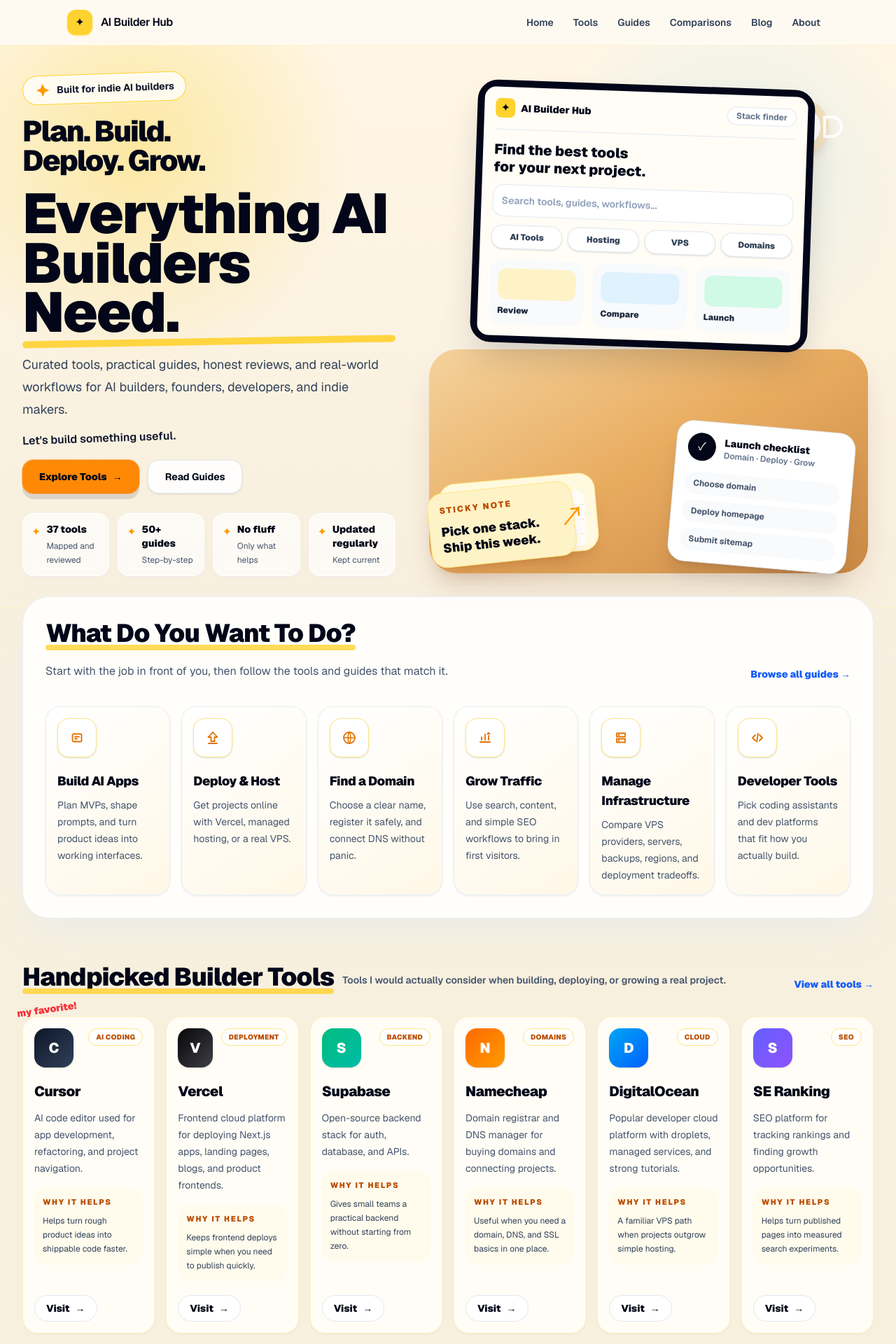
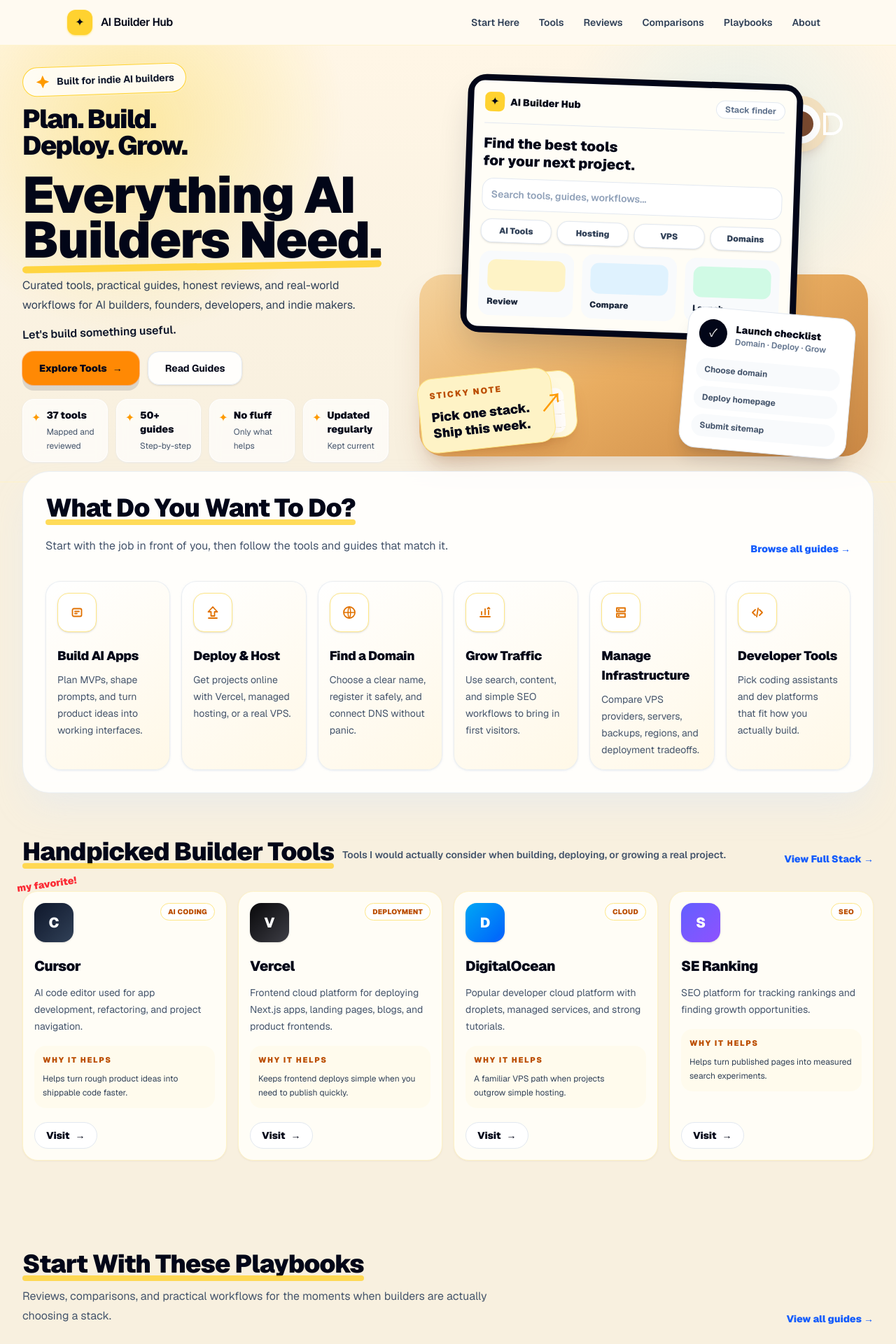
Before and after one commit to monaflare-art/ai-builder-hub, a Next.js app: page / in a window 1280 px wide. Shown: the top 1920 px of the page at 70% size. Built offline with nearby package versions, Linux system fonts and the light colour scheme.

Commit message:
Polish homepage for stronger commercial content and trust

```diff
--- a/src/app/page.tsx
+++ b/src/app/page.tsx
@@ -67,24 +67,6 @@ const handpickedTools = [
     note: "Fast frontend deployment for Next.js projects.",
     why: "Keeps frontend deploys simple when you need to publish quickly.",
     accent: "from-zinc-950 to-zinc-700",
-  },
-  {
-    name: "Supabase",
-    slug: null,
-    fallbackHref: "https://supabase.com/",
-    category: "Backend",
-    note: "Open-source backend stack for auth, database, and APIs.",
-    why: "Gives small teams a practical backend without starting from zero.",
-    accent: "from-emerald-500 to-teal-500",
-  },
-  {
-    name: "Namecheap",
-    slug: "namecheap",
-    fallbackHref: "https://www.namecheap.com/",
-    category: "Domains",
-    note: "Register domains and manage DNS before launch.",
-    why: "Useful when you need a domain, DNS, and SSL basics in one place.",
-    accent: "from-orange-500 to-amber-500",
   },
   {
     name: "DigitalOcean",
@@ -221,8 +203,8 @@ export default function Home() {
       <section className="relative overflow-hidden border-b border-amber-100/80 bg-[#fff4df]">
         <div className="absolute inset-0 bg-[radial-gradient(circle_at_15%_18%,rgba(250,204,21,0.32),transparent_25%),radial-gradient(circle_at_82%_22%,rgba(125,211,252,0.18),transparent_22%),linear-gradient(180deg,#fff6e6_0%,#f8f0df_92%)]" />
         <div className="absolute inset-x-0 bottom-0 h-20 bg-gradient-to-t from-[#f8f0df] to-transparent" />
-        <div className="relative mx-auto grid min-h-[540px] max-w-7xl gap-8 px-5 pb-6 pt-7 sm:px-6 lg:grid-cols-[0.9fr_1.1fr] lg:px-8 lg:pb-8 lg:pt-7">
-          <div className="relative z-10 flex flex-col justify-center py-3">
+        <div className="relative mx-auto grid min-h-[455px] max-w-7xl gap-7 px-5 pb-5 pt-6 sm:px-6 lg:grid-cols-[0.88fr_1.12fr] lg:px-8 lg:pb-6 lg:pt-6">
+          <div className="relative z-10 flex flex-col justify-center py-1">
             <p className="inline-flex w-fit rotate-[-2deg] items-center gap-2 rounded-full border border-amber-300 bg-white/78 px-4 py-2 text-sm font-bold text-slate-900 shadow-sm shadow-amber-100/70">
               <span className="text-amber-500">
                 <Icon name="spark" />
@@ -231,9 +213,9 @@ export default function Home() {
             </p>
             <h1
               aria-label="Plan. Build. Deploy. Grow. Everything AI Builders Need."
-              className="mt-5 max-w-3xl text-[3rem] font-black leading-[0.88] tracking-tight text-slate-950 sm:text-[4.9rem] lg:text-[5rem]"
+              className="mt-4 max-w-3xl text-[2.75rem] font-black leading-[0.88] tracking-tight text-slate-950 sm:text-[4.45rem] lg:text-[4.55rem]"
             >
-              <span className="block text-3xl font-black leading-none text-slate-950 sm:text-4xl lg:text-[2.6rem]">
+              <span className="block text-3xl font-black leading-none text-slate-950 sm:text-4xl lg:text-[2.35rem]">
                 Plan. Build.
                 <br />
                 Deploy. Grow.
@@ -245,14 +227,14 @@ export default function Home() {
                 <span className="absolute -bottom-3 left-0 h-2.5 w-full rotate-[-1deg] rounded-full bg-amber-300/90" />
               </span>
             </h1>
-            <p className="mt-6 max-w-xl text-lg leading-8 text-slate-700">
+            <p className="mt-5 max-w-xl text-base leading-7 text-slate-700">
               Curated tools, practical guides, honest reviews, and real-world workflows for AI
               builders, founders, developers, and indie makers.
             </p>
             <p className="mt-2 rotate-[-2deg] text-base font-semibold text-slate-900">
               Let&apos;s build something useful.
             </p>
-            <div className="mt-6 flex flex-col gap-3 sm:flex-row">
+            <div className="mt-5 flex flex-col gap-3 sm:flex-row">
               <Link
                 href="/tools"
                 className="inline-flex h-12 items-center justify-center rounded-2xl bg-orange-400 px-6 text-sm font-black text-slate-950 shadow-[0_8px_0_rgba(15,23,42,0.12)] ring-1 ring-orange-500/40 transition hover:-translate-y-1 hover:bg-amber-300"
@@ -267,7 +249,7 @@ export default function Home() {
                 Read Guides
               </Link>
             </div>
-            <div className="mt-7 grid max-w-2xl grid-cols-2 gap-3 sm:grid-cols-4">
+            <div className="mt-5 grid max-w-2xl grid-cols-2 gap-3 sm:grid-cols-4">
               {trustIndicators.map((item) => (
                 <div key={item.value} className="flex items-start gap-2 rounded-2xl border border-white/80 bg-white/68 p-3 shadow-sm shadow-slate-200/60 backdrop-blur">
                   <span className="mt-0.5 text-amber-500">✦</span>
@@ -280,17 +262,17 @@ export default function Home() {
             </div>
           </div>
 
-          <div className="relative hidden min-h-[470px] lg:block">
-            <div className="absolute bottom-4 left-4 right-2 h-[320px] rounded-[2.5rem] bg-[linear-gradient(150deg,#f4d29d_0%,#e9ad61_48%,#c98744_100%)] shadow-2xl shadow-amber-900/18" />
-            <div className="absolute bottom-10 left-8 h-28 w-56 rotate-[-5deg] rounded-[1.5rem] border border-amber-200 bg-[#fff9df] shadow-xl shadow-amber-900/10" />
-            <div className="absolute bottom-12 left-16 h-20 w-44 rotate-[-5deg] rounded-xl border-l-4 border-amber-300 bg-[repeating-linear-gradient(180deg,#fffdfa_0,#fffdfa_20px,#e8dfc8_21px)]" />
+          <div className="relative hidden min-h-[390px] lg:block">
+            <div className="absolute bottom-3 left-4 right-2 h-[260px] rounded-[2.2rem] bg-[linear-gradient(150deg,#f4d29d_0%,#e9ad61_48%,#c98744_100%)] shadow-2xl shadow-amber-900/18" />
+            <div className="absolute bottom-8 left-8 h-24 w-52 rotate-[-5deg] rounded-[1.5rem] border border-amber-200 bg-[#fff9df] shadow-xl shadow-amber-900/10" />
+            <div className="absolute bottom-10 left-16 h-16 w-40 rotate-[-5deg] rounded-xl border-l-4 border-amber-300 bg-[repeating-linear-gradient(180deg,#fffdfa_0,#fffdfa_18px,#e8dfc8_19px)]" />
             <div className="absolute right-16 top-12 h-20 w-20 rounded-full bg-[#f3e0bf] shadow-lg shadow-amber-900/10">
               <div className="absolute inset-3 rounded-full border-[10px] border-white bg-[#7b4a2f]" />
               <div className="absolute -right-5 top-6 h-8 w-7 rounded-r-full border-4 border-white" />
             </div>
 
-            <div className="absolute left-20 top-7 w-[74%] max-w-[540px] rotate-[2deg] rounded-[1.8rem] border-[10px] border-slate-950 bg-slate-950 shadow-2xl shadow-slate-900/20">
-              <div className="rounded-[1rem] bg-[#fffdf6] p-4">
+            <div className="absolute left-20 top-6 w-[72%] max-w-[500px] rotate-[2deg] rounded-[1.7rem] border-[9px] border-slate-950 bg-slate-950 shadow-2xl shadow-slate-900/20">
+              <div className="rounded-[0.95rem] bg-[#fffdf6] p-4">
                 <div className="flex items-center justify-between gap-4 border-b border-slate-200 pb-4">
                   <div className="flex items-center gap-2">
                     <span className="flex size-7 items-center justify-center rounded-lg bg-amber-300 text-slate-950">✦</span>
@@ -316,7 +298,7 @@ export default function Home() {
                       </div>
                     ))}
                   </div>
-                  <div className="mt-4 grid gap-3 sm:grid-cols-3">
+                  <div className="mt-3 grid gap-3 sm:grid-cols-3">
                     {["Review", "Compare", "Launch"].map((label, index) => (
                       <div key={label} className="rounded-2xl bg-slate-50 p-3">
                         <div className={`h-11 rounded-xl ${index === 0 ? "bg-amber-100" : index === 1 ? "bg-sky-100" : "bg-emerald-100"}`} />
@@ -328,7 +310,7 @@ export default function Home() {
               </div>
             </div>
 
-            <div className="absolute bottom-8 left-4 w-52 rotate-[-6deg] rounded-[1.4rem] border border-amber-200 bg-amber-100 p-4 shadow-xl shadow-amber-900/10">
+            <div className="absolute bottom-6 left-4 w-48 rotate-[-6deg] rounded-[1.4rem] border border-amber-200 bg-amber-100 p-4 shadow-xl shadow-amber-900/10">
               <p className="text-xs font-black uppercase tracking-[0.18em] text-amber-700">sticky note</p>
               <p className="mt-3 text-lg font-black leading-tight text-slate-950">
                 Pick one stack.
@@ -338,7 +320,7 @@ export default function Home() {
               <span className="absolute -right-4 top-8 text-4xl text-amber-500">↗</span>
             </div>
 
-            <div className="absolute bottom-6 right-8 w-64 rotate-[5deg] rounded-[1.5rem] border border-slate-200 bg-white p-4 shadow-xl shadow-slate-900/10">
+            <div className="absolute bottom-4 right-8 w-60 rotate-[5deg] rounded-[1.5rem] border border-slate-200 bg-white p-4 shadow-xl shadow-slate-900/10">
               <div className="flex items-center gap-3">
                 <span className="flex size-10 items-center justify-center rounded-full bg-slate-950 text-white">✓</span>
                 <div>
@@ -407,14 +389,14 @@ export default function Home() {
               </div>
             </div>
             <Link href="/tools" className="text-sm font-black text-blue-600 hover:text-blue-800">
-              View all tools →
+              View Full Stack →
             </Link>
           </div>
           <div className="relative mt-9">
             <p className="absolute -left-2 -top-5 hidden rotate-[-8deg] text-sm font-black text-red-500 lg:block">
               my favorite!
             </p>
-          <div className="grid gap-4 sm:grid-cols-2 lg:grid-cols-6">
+          <div className="grid gap-4 sm:grid-cols-2 lg:grid-cols-4">
             {handpickedTools.map((item) => {
               const tool = findTool(item.slug);
               const href = tool ? `/tools/${tool.slug}` : item.fallbackHref;
@@ -541,6 +523,25 @@ export default function Home() {
         ) : null}
       </section>
 
+      <section className="mx-auto max-w-7xl px-5 pb-14 sm:px-6 lg:px-8 lg:pb-16">
+        <div className="grid gap-6 rounded-[2rem] border border-amber-100 bg-[#fffdf6] p-6 shadow-sm shadow-amber-900/5 sm:p-8 lg:grid-cols-[0.78fr_1.22fr] lg:items-center">
+          <div>
+            <p className="inline-flex rotate-[-2deg] rounded-full border border-amber-200 bg-amber-50 px-3 py-1.5 text-xs font-black uppercase tracking-[0.16em] text-amber-700">
+              Built by an independent builder
+            </p>
+            <h2 className="mt-4 text-3xl font-black tracking-tight text-slate-950 sm:text-4xl">
+              Why I Built This
+            </h2>
+          </div>
+          <p className="text-base leading-8 text-slate-700">
+            AI Builder Hub is built to make tool decisions easier for indie builders,
+            developers, and founders. Instead of opening 20 tabs to compare hosting,
+            domains, VPS providers, SEO tools, and AI coding platforms, this site
+            organizes the practical choices builders actually face.
+          </p>
+        </div>
+      </section>
+
       <section className="border-y border-amber-100/80 bg-[#fff7e8]">
         <div className="mx-auto grid max-w-7xl gap-8 px-5 py-14 sm:px-6 lg:grid-cols-[0.82fr_1.18fr] lg:px-8 lg:py-16">
           <div>
@@ -554,8 +555,8 @@ export default function Home() {
           </div>
           <div className="grid gap-4 sm:grid-cols-3">
             {[
-              ["For founders", "Pick a stack without losing a week to tool research."],
-              ["For developers", "Compare hosting, VPS, domains, and SEO tools before you commit."],
+              ["For founders", "Choose a stack without wasting a week on tool research."],
+              ["For developers", "Compare hosting, VPS, domains, and SEO tools before committing."],
               ["For indie makers", "Build, publish, measure, and improve with fewer detours."],
             ].map(([title, copy]) => (
               <div key={title} className="rounded-[1.4rem] border border-amber-100 bg-white/78 p-6 shadow-sm shadow-amber-900/5">
--- a/src/components/site-footer.tsx
+++ b/src/components/site-footer.tsx
@@ -5,18 +5,25 @@ const footerGroups = [
     title: "Explore",
     links: [
       { href: "/tools", label: "Tools" },
-      { href: "/blog", label: "Blog" },
+      { href: "/blog", label: "Playbooks" },
       { href: "/blog?category=Comparisons", label: "Comparisons" },
-      { href: "/blog?category=Tutorials", label: "Guides" },
+      { href: "/blog?category=Reviews", label: "Reviews" },
     ],
   },
   {
-    title: "Categories",
+    title: "Popular Reviews",
     links: [
-      { href: "/blog/best-vps-for-developers", label: "VPS & Cloud" },
-      { href: "/blog/best-domain-registrars", label: "Domains" },
-      { href: "/blog/best-ai-coding-tools", label: "AI Coding" },
-      { href: "/blog/how-to-get-first-website-visitors", label: "Growth" },
+      { href: "/blog/hostinger-review-2026", label: "Hostinger Review" },
+      { href: "/blog/vultr-review-2026", label: "Vultr Review" },
+      { href: "/blog/semrush-review-2026", label: "Semrush Review" },
+    ],
+  },
+  {
+    title: "Popular Comparisons",
+    links: [
+      { href: "/blog/vultr-vs-digitalocean-for-developers", label: "Vultr vs DigitalOcean" },
+      { href: "/blog/semrush-vs-ahrefs", label: "Semrush vs Ahrefs" },
+      { href: "/blog/hostinger-vs-siteground", label: "Hostinger vs SiteGround" },
     ],
   },
   {
@@ -35,7 +42,7 @@ const footerGroups = [
 export function SiteFooter() {
   return (
     <footer className="border-t border-amber-100 bg-[#fff7e8]">
-      <div className="mx-auto grid max-w-7xl gap-10 px-5 py-12 sm:px-6 lg:grid-cols-[1.1fr_2fr] lg:px-8">
+      <div className="mx-auto grid max-w-7xl gap-10 px-5 py-12 sm:px-6 lg:grid-cols-[1fr_2.3fr] lg:px-8">
         <div>
           <Link href="/" className="inline-flex items-center gap-3" aria-label="AI Builder Hub home">
             <span className="flex size-10 items-center justify-center rounded-2xl bg-amber-300 text-base font-black text-slate-950 shadow-sm shadow-amber-200">
@@ -50,7 +57,7 @@ export function SiteFooter() {
             © {new Date().getFullYear()} AI Builder Hub.
           </p>
         </div>
-        <div className="grid gap-8 sm:grid-cols-3">
+        <div className="grid gap-8 sm:grid-cols-2 lg:grid-cols-4">
           {footerGroups.map((group) => (
             <div key={group.title}>
               <p className="text-sm font-semibold text-slate-950">{group.title}</p>
--- a/src/components/site-header.tsx
+++ b/src/components/site-header.tsx
@@ -1,11 +1,11 @@
 import Link from "next/link";
 
 const navItems = [
-  { href: "/", label: "Home" },
+  { href: "/", label: "Start Here" },
   { href: "/tools", label: "Tools" },
-  { href: "/blog?category=Tutorials", label: "Guides" },
+  { href: "/blog?category=Reviews", label: "Reviews" },
   { href: "/blog?category=Comparisons", label: "Comparisons" },
-  { href: "/blog", label: "Blog" },
+  { href: "/blog", label: "Playbooks" },
   { href: "/about", label: "About" },
 ];
 
```
